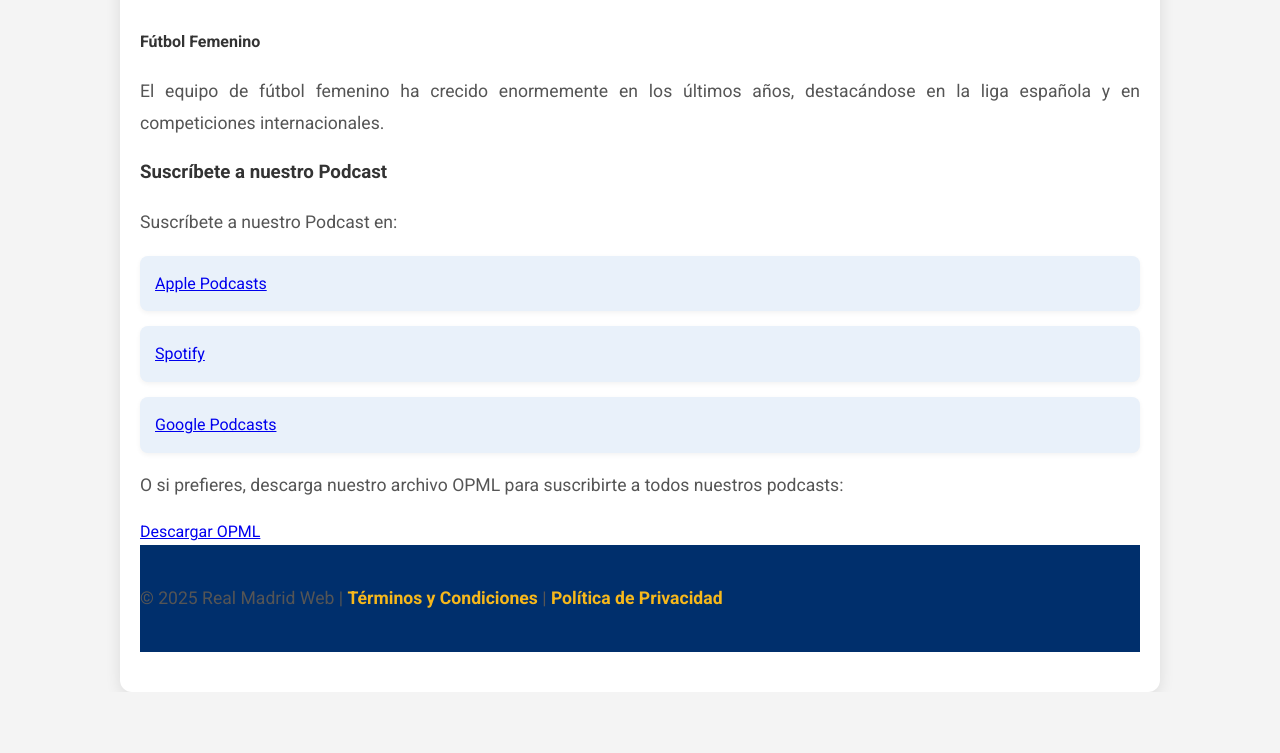
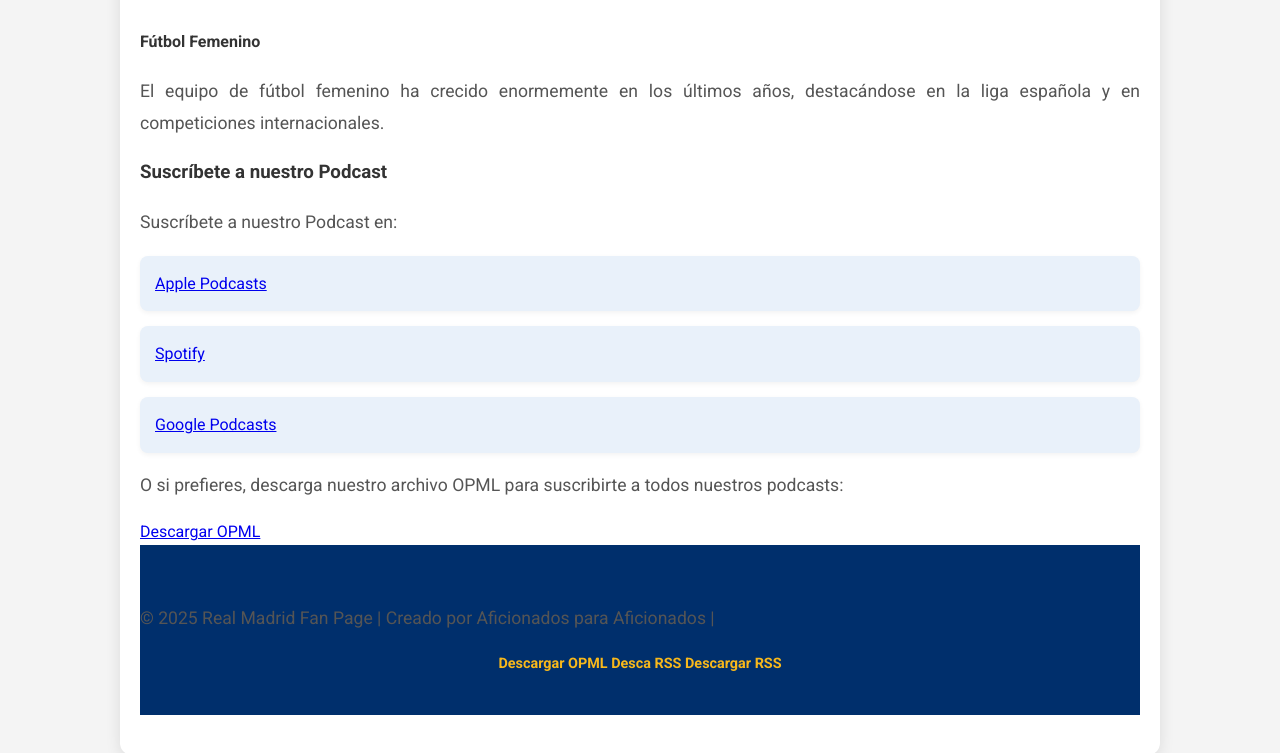
Before and after one commit to yarelete/web-rss, a plain HTML site: page index.html in a window 1280 px wide. Shown: the part 4846-5599 px from the top of the page. Before the commit the page ends 5538 px from the top, so only its background shows below. Drawn offline with Linux system fonts and the light colour scheme.

Commit message:
cambio html

```diff
--- a/index.html
+++ b/index.html
@@ -66,8 +66,15 @@
             <p>O si prefieres, descarga nuestro archivo OPML para suscribirte a todos nuestros podcasts:</p>
             <a href="https://yarelete.github.io/web-rss/" download="Real_Madrid_Podcasts.opml" type="application/xml">Descargar OPML</a>
         </section>
-    <footer>
-        <p>&copy; 2025 Real Madrid Web | <a href="#">Términos y Condiciones</a> | <a href="#">Política de Privacidad</a></p>
-    </footer>
+        <footer>
+            <footer class="footer">
+                <p>
+                    © 2025 Real Madrid Fan Page | Creado por Aficionados para Aficionados |</p>
+                    <a href="feed/feeds.opml" download="feeds.opml">Descargar OPML</a>
+                    <a href="feed/rss.xml" download="rss.xml">Desca RSS</a>
+                    <a href="feed/podcast.xml" download="podcast.xml">Descargar RSS </a>
+            </footer>
+
+        </footer>
 </body>
 </html>
```
